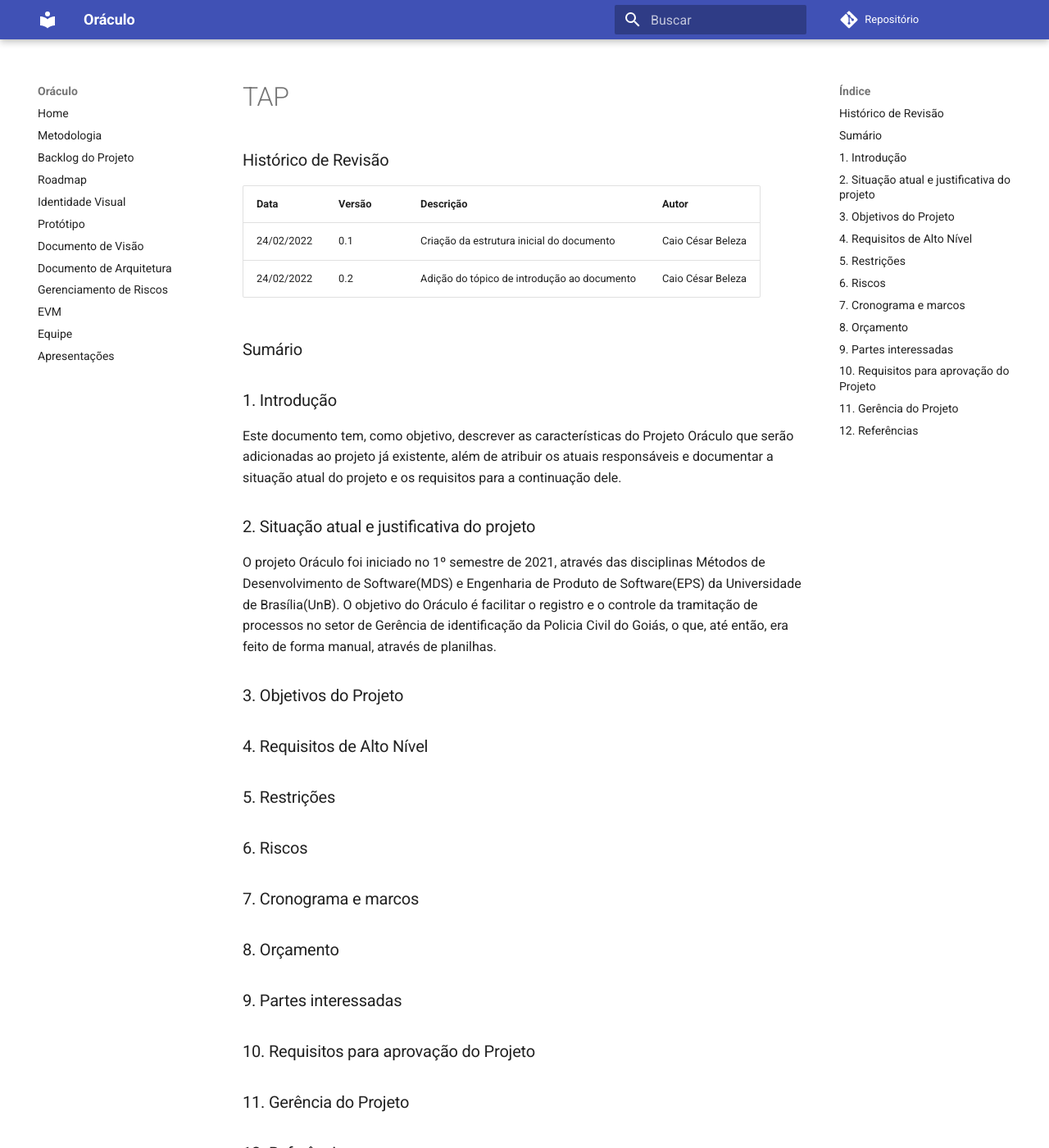
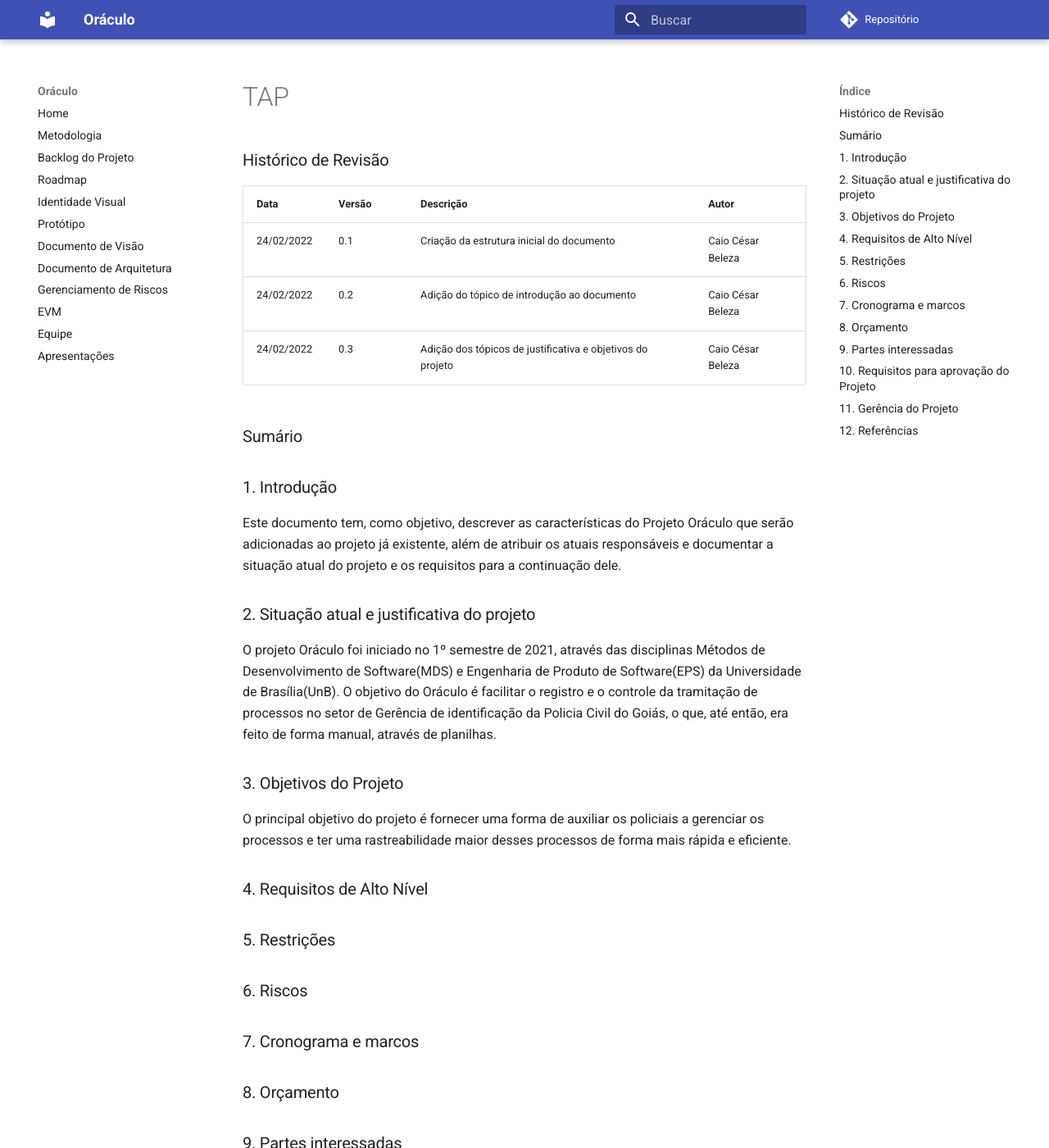
Before and after one commit to fga-eps-mds/2021-2-Oraculo-DOC, an MkDocs documentation site: the page built from docs/TAP.md, in a window 1280 px wide and 1400 px high. Shown: the whole window at 82% size. Built offline with MkDocs 1.6.1 and Material for MkDocs 9.7.7, drawn with Linux system fonts in a browser that asks for light colours; comment, search, counter and statistics services are not loaded; old or Windows-style settings are respelled for this version of MkDocs.

Commit message:
Adicionando o tópico de objetivos do projeto

```diff
--- a/docs/TAP.md
+++ b/docs/TAP.md
@@ -4,6 +4,7 @@
 |--|--|--|--|
 |24/02/2022|0.1|Criação da estrutura inicial do documento|Caio César Beleza|
 |24/02/2022|0.2|Adição do tópico de introdução ao documento|Caio César Beleza|
+|24/02/2022|0.3|Adição dos tópicos de justificativa e objetivos do projeto |Caio César Beleza|
 
 
 ### Sumário
@@ -18,7 +19,11 @@ O projeto Oráculo foi iniciado no 1º semestre de 2021, através das disciplina
 
 ### 3. Objetivos do Projeto
 
+O principal objetivo do projeto é fornecer uma forma de auxiliar os policiais a gerenciar os processos e ter uma rastreabilidade maior desses processos de forma mais rápida e eficiente.
+
+
 ### 4. Requisitos de Alto Nível
+
 
 
 ### 5. Restrições
```
